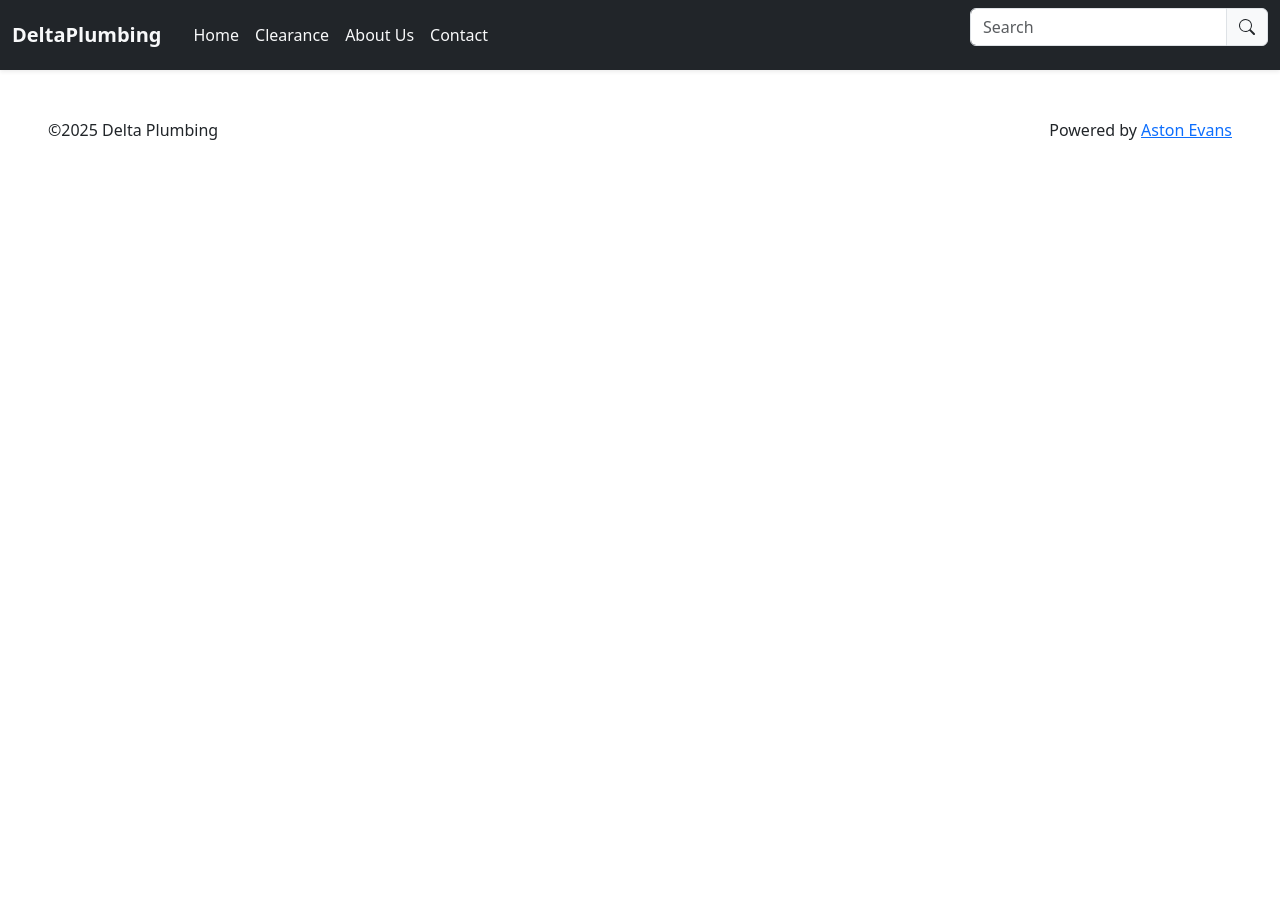
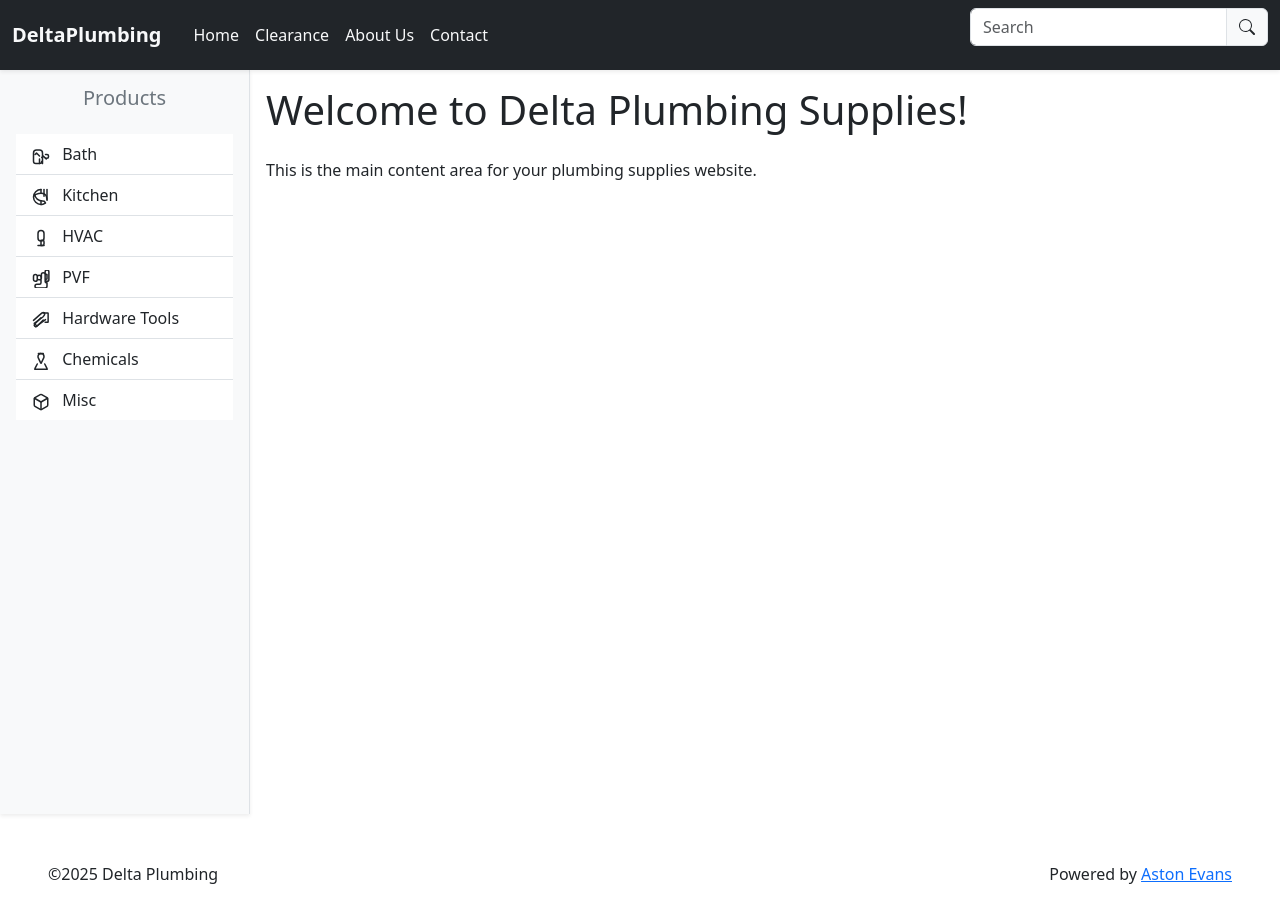
Before and after one commit to aston-evans/deltaplumbing, a FastAPI app: page / in a window 1280 px wide. Before the commit the page ends 140 px from the top, so only its background shows below. Run offline with FastAPI, Linux system fonts and the light colour scheme.

Commit message:
added vertical menu of products

```diff
--- a/py_src/templates/home.html
+++ b/py_src/templates/home.html
@@ -20,7 +20,104 @@
         integrity="sha384-ndDqU0Gzau9qJ1lfW4pNLlhNTkCfHzAVBReH9diLvGRem5+R9g2FzA8ZGN954O5Q"
         crossorigin="anonymous"></script>
 
+     <!-- Main Content Area -->
+        <!-- Vertical Flex container for sidebar and content -->
+<div class="d-flex" style="min-height: calc(100vh - 56px);"> <!-- Adjust min-height for top nav bar (approx 56px) -->
+  <!-- Vertical Navigation Sidebar -->
+  <div class="d-flex flex-column bg-light p-3 border-end shadow-sm" style="width: 250px;">
+    <h5 class="mb-4 text-center text-secondary">
+      Products
+    </h5>
+    <div class="list-group list-group-flush flex-grow-1">
+      <!-- Converted your top navbar links into vertical list group items -->
 
+      <a href="clearance.html" class="list-group-item list-group-item-action py-2">
+        <svg xmlns="http://www.w3.org/2000/svg" width="18" height="18" viewBox="0 0 24 24" fill="none"
+          stroke="currentColor" stroke-width="2" stroke-linecap="round" stroke-linejoin="round"
+          class="lucide lucide-shower-head me-2">
+          <path d="m4 10 2-2 4 4" />
+          <path d="m13 14 2-2 4 4" />
+          <path d="M14 22V8a4 4 0 0 0-4-4H6a4 4 0 0 0-4 4v11a3 3 0 0 0 3 3h5a3 3 0 0 0 3-3Z" />
+          <path d="M18 10h2a2 2 0 0 1 2 2v1a2 2 0 0 1-2 2h-2" />
+          <path d="M10 16v6" />
+        </svg>
+        Bath
+      </a>
+      <a href="clearance.html" class="list-group-item list-group-item-action py-2">
+        <svg xmlns="http://www.w3.org/2000/svg" width="18" height="18" viewBox="0 0 24 24" fill="none"
+          stroke="currentColor" stroke-width="2" stroke-linecap="round" stroke-linejoin="round"
+          class="lucide lucide-chef-hat me-2">
+          <path
+            d="M12 2C6.5 2 2 6.5 2 12a10 10 0 0 0 10 10c.83 0 1.63-.09 2.4-.26L18 20l-1.63-2.4c-.77-.17-1.57-.26-2.4-.26-5.5 0-9.75-4-10.25-8.5C3.77 9.5 7.5 7 12 7c4 0 6.5 2 7.25 4.5.56 1.8.84 3.4.75 4.95" />
+          <path d="M12 7V2" />
+          <path d="M16 11V2" />
+          <path d="M20 15V2" />
+          <path d="M12 22v-5" />
+        </svg>
+        Kitchen
+      </a>
+      <a href="clearance.html" class="list-group-item list-group-item-action py-2">
+        <svg xmlns="http://www.w3.org/2000/svg" width="18" height="18" viewBox="0 0 24 24" fill="none"
+          stroke="currentColor" stroke-width="2" stroke-linecap="round" stroke-linejoin="round"
+          class="lucide lucide-heater me-2">
+          <path d="M12 2a4 4 0 0 0-4 4v6a4 4 0 0 0 4 4v0a4 4 0 0 0 4-4V6a4 4 0 0 0-4-4Z" />
+          <path d="M12 16v6" />
+          <path d="M16 22h-8" />
+          <path d="M12 22h2a2 2 0 0 0 2-2v-3a2 2 0 0 0-2-2h-2" />
+        </svg>
+        HVAC
+      </a>
+      <a href="clearance.html" class="list-group-item list-group-item-action py-2">
+        <svg xmlns="http://www.w3.org/2000/svg" width="18" height="18" viewBox="0 0 24 24" fill="none"
+          stroke="currentColor" stroke-width="2" stroke-linecap="round" stroke-linejoin="round"
+          class="lucide lucide-pipe me-2">
+          <path
+            d="M17.5 2.5a2.5 2.5 0 0 1 5 0V12.5a2.5 2.5 0 0 1-5 0v-6.5a2.5 2.5 0 0 0-5 0V11a2 2 0 0 1-2 2H9a2 2 0 0 1-2-2V8.5a2.5 2.5 0 0 0-5 0V12.5a2.5 2.5 0 0 0 5 0V9.5a2.5 2.5 0 0 1 5 0V17a2 2 0 0 1-2 2H6.5a2.5 2.5 0 0 0 0 5h11a2.5 2.5 0 0 0 2.5-2.5V17a2.5 2.5 0 0 1 0-5V6a2.5 2.5 0 0 1-2.5-2.5z" />
+        </svg>
+        PVF
+      </a>
+      <a href="clearance.html" class="list-group-item list-group-item-action py-2">
+        <svg xmlns="http://www.w3.org/2000/svg" width="18" height="18" viewBox="0 0 24 24" fill="none"
+          stroke="currentColor" stroke-width="2" stroke-linecap="round" stroke-linejoin="round"
+          class="lucide lucide-hammer me-2">
+          <path d="m15 12-8.373 8.373a1 1 0 1 1-3-3L12 9" />
+          <path d="M18 11.5 6.5 20l-3.5-3.5L14.5 8c1.5-1.5 2.5-3.207 2.5-4a2 2 0 0 0-2-2c-.793 0-2.5.99-4 2.5L2 12.5" />
+          <path d="M17.5 15H21a.5.5 0 0 0 .5-.5V3a.5.5 0 0 0-.5-.5H15" />
+        </svg>
+        Hardware Tools
+      </a>
+      <a href="clearance.html" class="list-group-item list-group-item-action py-2">
+        <svg xmlns="http://www.w3.org/2000/svg" width="18" height="18" viewBox="0 0 24 24" fill="none"
+          stroke="currentColor" stroke-width="2" stroke-linecap="round" stroke-linejoin="round"
+          class="lucide lucide-flask-conical me-2">
+          <path
+            d="M9.9 2.5A2.5 2.5 0 0 1 12 2c2.24 0 4 1.74 4 4.17 0 .59-.14 1.12-.41 1.6l-3.23 6.86A.5.5 0 0 1 12 15c-.13 0-.24-.07-.31-.17L8.4 7.77c-.27-.48-.41-1.01-.41-1.6 0-2.43 1.76-4.17 4-4.17h-.1a2.5 2.5 0 0 1 0-.01Z" />
+          <path d="M8.5 2H15" />
+          <path d="M7 16l-3.13 6.07A.5.5 0 0 0 4.38 23h15.24a.5.5 0 0 0 .47-.93L17 16" />
+        </svg>
+        Chemicals
+      </a>
+      <a href="clearance.html" class="list-group-item list-group-item-action py-2">
+        <svg xmlns="http://www.w3.org/2000/svg" width="18" height="18" viewBox="0 0 24 24" fill="none"
+          stroke="currentColor" stroke-width="2" stroke-linecap="round" stroke-linejoin="round"
+          class="lucide lucide-box me-2">
+          <path
+            d="M21 8a2 2 0 0 0-1-1.73l-7-4a2 2 0 0 0-2 0l-7 4A2 2 0 0 0 3 8v8a2 2 0 0 0 1 1.73l7 4a2 2 0 0 0 2 0l7-4A2 2 0 0 0 21 16Z" />
+          <path d="m3.3 7 8.7 5 8.7-5" />
+          <path d="M12 22V12" />
+        </svg>
+        Misc
+      </a>
+
+
+    </div>
+  </div>
+
+  <div class="flex-grow-1 p-3">
+    <h1 class="mb-4">Welcome to Delta Plumbing Supplies!</h1>
+    <p>This is the main content area for your plumbing supplies website.</p>
+  </div>
+</div>
 </body>
 
 
```
